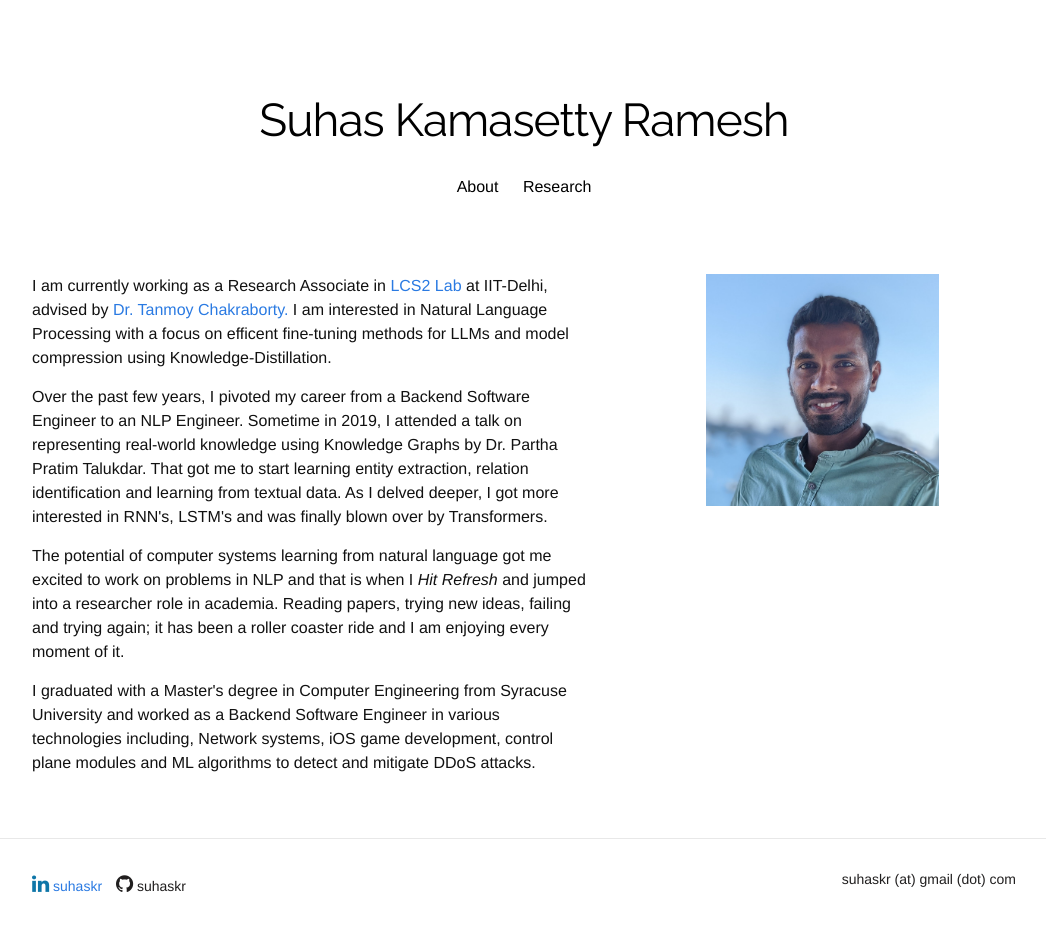
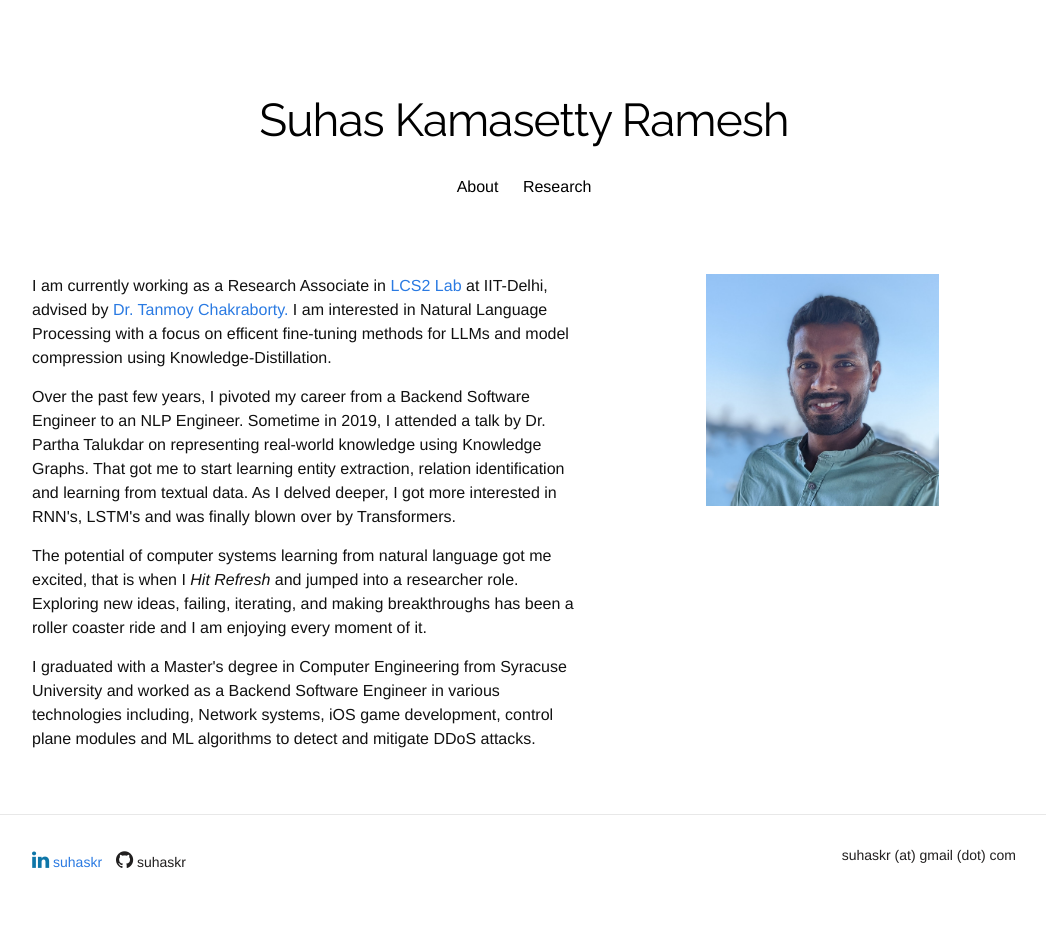
Before and after one commit to suhaskr/suhaskr.github.io, a Jekyll site: the page built from index.html, in a window 1280 px wide. Shown: the whole page, without its empty margins (116-1162 px from the left). Built offline with Jekyll 4.4.1, drawn with Linux system fonts in a browser that asks for light colours; nearby versions of some CDN libraries; some web fonts are replaced; a style sheet for code colours, icons or effects is not loaded; after the commit the page ends 920 px from its top, so only the background shows below that.

Commit message:
Update index.html

```diff
--- a/index.html
+++ b/index.html
@@ -12,13 +12,13 @@ title: "Suhas Kamasetty Ramesh"
 		</p>
 		<p>
 			Over the past few years, I pivoted my career from a Backend Software Engineer to an NLP Engineer.
-			Sometime in 2019, I attended a talk on representing real-world knowledge using Knowledge Graphs by Dr. Partha Pratim Talukdar.
+			Sometime in 2019, I attended a talk by Dr. Partha Talukdar on representing real-world knowledge using Knowledge Graphs.
 			That got me to start learning entity extraction, relation identification and learning from textual data.
 			As I delved deeper, I got more interested in RNN's, LSTM's and was finally blown over by Transformers.
 		</p>
 		<p>
-			The potential of computer systems learning from natural language got me excited to work on problems in NLP and that is when I <i>Hit Refresh</i> and jumped into a researcher role in academia.
-			Reading papers, trying new ideas, failing and trying again; it has been a roller coaster ride and I am enjoying every moment of it.
+			The potential of computer systems learning from natural language got me excited, that is when I <i>Hit Refresh</i> and jumped into a researcher role.
+			Exploring new ideas, failing, iterating, and making breakthroughs has been a roller coaster ride and I am enjoying every moment of it.
 		</p>
 
 		<p>
```
